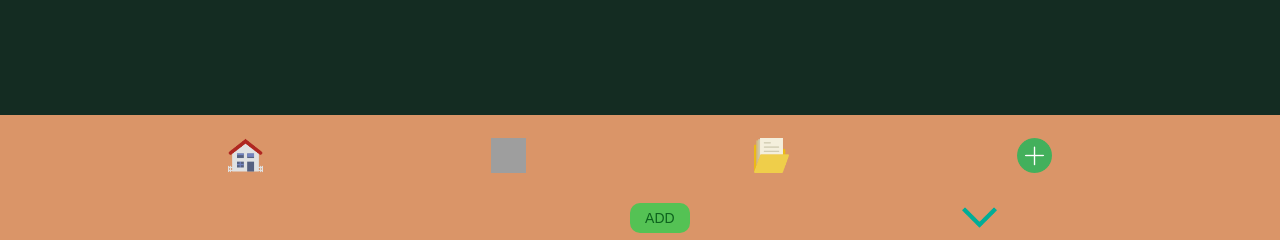
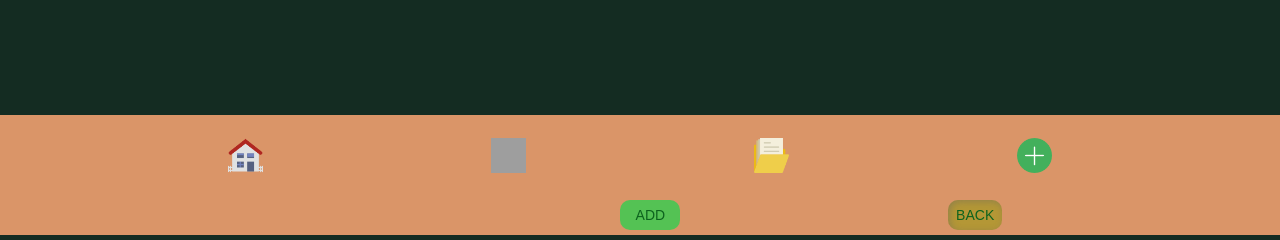
Before and after one commit to simonahlstrom/TODO, a PHP site: page / in a window 1280 px wide. Shown: the part 605-845 px from the top of the page. Run offline with PHP 8.4, Linux system fonts and the light colour scheme; data comes from the database, SQL or seed files in the repository; some libraries are stand-ins or nearby versions; some web fonts are replaced; grey boxes are pictures that could not be loaded.

Commit message:
minor changes

```diff
--- a/css/main.css
+++ b/css/main.css
@@ -225,16 +225,15 @@ main {
 
 .activeLabel {
   transform: translateY(-100%);
-
 }
 
 #menuDown {
-  background-image: url(../icons/down-arrow.png);
+  /* background-image: url(../icons/down-arrow.png);
   background-size: contain;
   background-repeat: no-repeat;
   height: 35px;
   width: 35px;
-  margin: 5px;
+  margin: 5px; */
 }
 
 .slideIn {
--- a/index.html
+++ b/index.html
@@ -71,7 +71,7 @@
               <div class="flip-card-back flex" id="editLabel">EDIT</div>
             </div>
           </div>
-          <div id="menuDown"></div>
+          <div id="menuDown" class="button">BACK</div>
         </div>
         <div id="labels" class="flex"></div>
       </div>
--- a/js/constructors.js
+++ b/js/constructors.js
@@ -129,8 +129,8 @@ function Label(data) {
         } else {
           this.classList.add("deactivated")
         }
-        // add this function later when it's time
-        // home()
+
+        home()
       })
       .fail((error) => {
         console.log(error)
--- a/js/simon.js
+++ b/js/simon.js
@@ -203,20 +203,24 @@ function removeLabel(element) {
   })
   allLabels.splice(index, 1)
 
+  updateLabelContainer()
+  $(".slideIn").removeClass("slideIn-active")
+  $(".flip-card .flip-card-inner").css({transform: "rotateY(0)"})
+}
+
+function updateLabelContainer() {
   $("#labels").empty()
 
   for (let label of allLabels) {
     $("#labels").append(label.element)
   }
-  $(".slideIn").removeClass("slideIn-active")
-  $(".flip-card .flip-card-inner").css({transform: "rotateY(0)"})
 }
 
 // // hold event
 // $(document).ready(function() {
 //   let i = 0, timeOut = 0
 
-//   $('#1').on('mousedown touchstart', function(e) {
+//   $('ELEMENT').on('mousedown touchstart', function(e) {
 //     console.log("START")
 
 //     timeOut = setInterval(function(){
```
